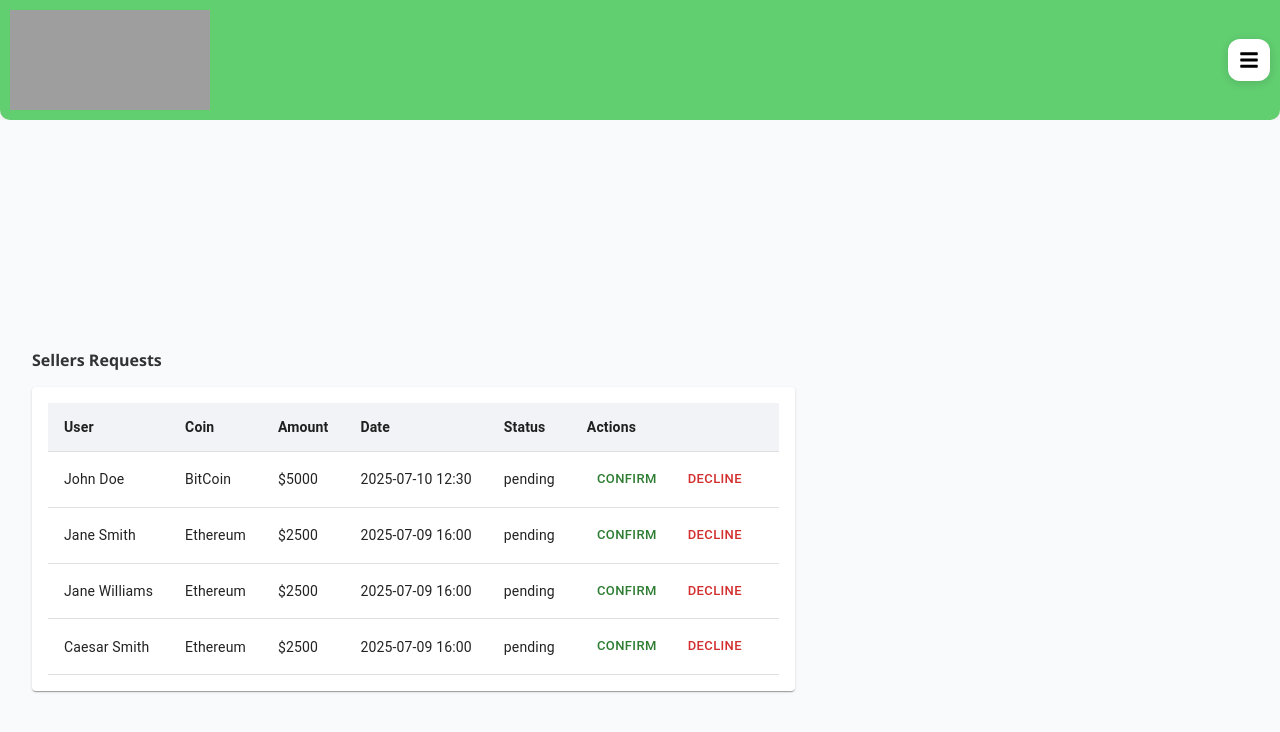
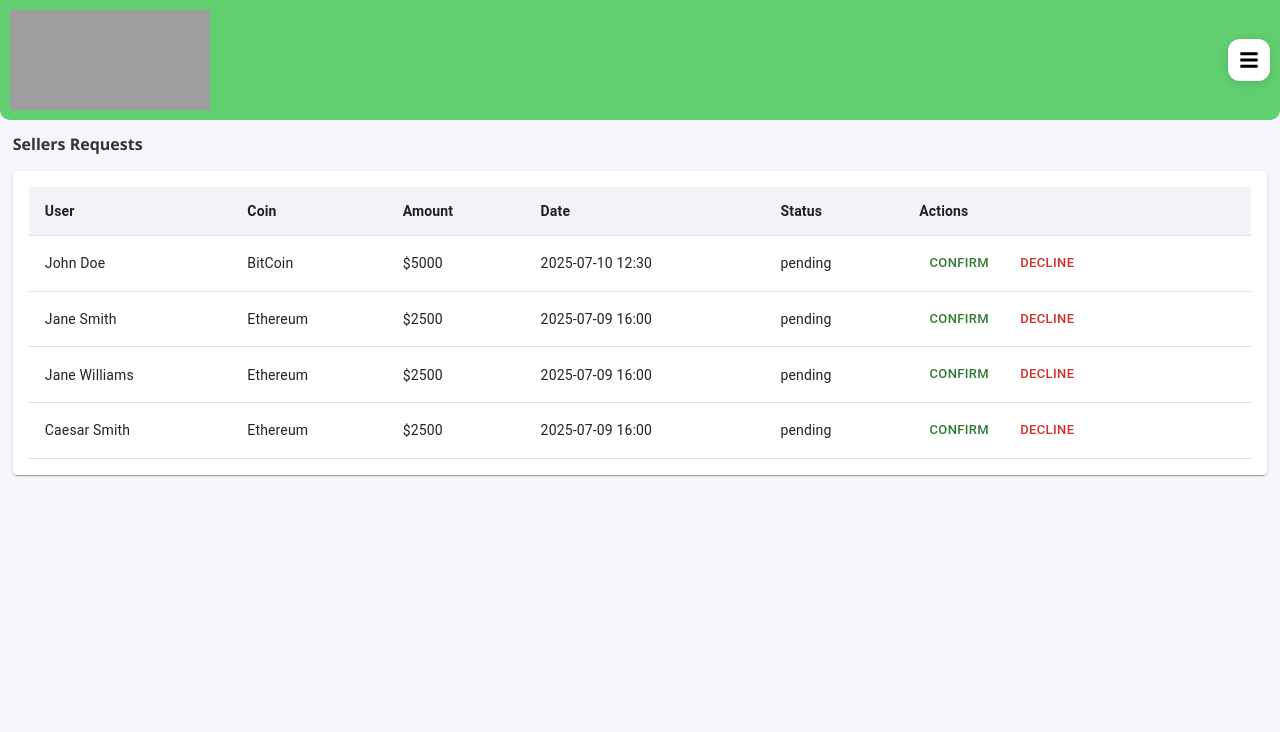
Before and after one commit to Omekagu/thunder, a Next.js app: page /admin/SellStatus in a window 1280 px wide. Shown: the top 732 px of the page. Built offline with nearby package versions, Linux system fonts and the light colour scheme; grey boxes are pictures that could not be loaded.

Commit message:
updated app styling

```diff
--- a/src/pages/admin/BuyStatus.jsx
+++ b/src/pages/admin/BuyStatus.jsx
@@ -1,4 +1,3 @@
-// File: pages/admin/buy-status.jsx
 'use client'
 
 import React, { useState } from 'react'
@@ -64,7 +63,7 @@ export default function BuyStatus () {
   return (
     <>
       <AdminHeader />
-      <Box className='page'>
+      <Box className='buyStatusPage'>
         <h4>Buyers Requests</h4>
 
         <Paper className='tableWrapper'>
@@ -88,7 +87,6 @@ export default function BuyStatus () {
                   <TableCell>
                     {dayjs(request.date).format('YYYY-MM-DD HH:mm')}
                   </TableCell>
-                  {/* <TableCell>{new Date(request.date).toLocaleString()}</TableCell> */}
                   <TableCell>{request.status}</TableCell>
                   <TableCell>
                     {request.status === 'pending' ? (
--- a/src/pages/admin/CreateBuyCoinPage.jsx
+++ b/src/pages/admin/CreateBuyCoinPage.jsx
@@ -36,7 +36,7 @@ export default function CreateBuyCoinPage () {
   return (
     <>
       <AdminHeader />
-      <Box className='page'>
+      <Box className='createBuyCoinPage'>
         <Paper className='form'>
           <Grid container spacing={2}>
             <Grid item xs={12} sm={4}>
--- a/src/pages/admin/CreateSellCoinPage.jsx
+++ b/src/pages/admin/CreateSellCoinPage.jsx
@@ -36,7 +36,7 @@ export default function CreateSellCoinPage () {
   return (
     <>
       <AdminHeader />
-      <Box className='page'>
+      <Box className='createBuyCoinPage'>
         <h5>Create Coin to Sell</h5>
 
         <Paper className='form'>
--- a/src/pages/admin/SellStatus.jsx
+++ b/src/pages/admin/SellStatus.jsx
@@ -64,7 +64,7 @@ export default function SellStatus () {
   return (
     <>
       <AdminHeader />
-      <Box className='page'>
+      <Box className='buyStatusPage'>
         <h4>Sellers Requests</h4>
 
         <Paper className='tableWrapper'>
--- a/src/pages/user/SwapCoinPage.jsx
+++ b/src/pages/user/SwapCoinPage.jsx
@@ -46,7 +46,7 @@ export default function SwapCoinPage () {
   return (
     <>
       <MainHeader />
-      <Box className='page'>
+      <Box className='swappedCoinpage'>
         <Paper className='swapBox'>
           <Typography variant='h6' gutterBottom>
             Coin Swap
--- a/src/scss/Admin/_buyStatus.scss
+++ b/src/scss/Admin/_buyStatus.scss
@@ -1,11 +1,7 @@
-.page {
-  //   padding: 2rem;
+.buyStatusPage {
+  padding: 0.8rem;
   background: #f5f7fb;
   min-height: 100vh;
-
-  @media (max-width: 600px) {
-    // padding: 1rem;
-  }
 }
 
 h4 {
@@ -13,6 +9,7 @@ h4 {
   font-weight: 700;
   color: #333;
 }
+
 .title {
   font-weight: 600;
   margin-bottom: 1.5rem;
--- a/src/scss/Admin/_createBuyCoinPage.scss
+++ b/src/scss/Admin/_createBuyCoinPage.scss
@@ -1,4 +1,4 @@
-.page {
+.createBuyCoinPage {
   padding: 2rem;
   display: flex;
   flex-direction: column;
--- a/src/scss/Admin/_swappedCoinpage.scss
+++ b/src/scss/Admin/_swappedCoinpage.scss
@@ -1,4 +1,4 @@
-.page {
+.swappedCoinpage {
   padding: 2rem;
   background-color: #f8fafc;
   min-height: 100vh;
```
